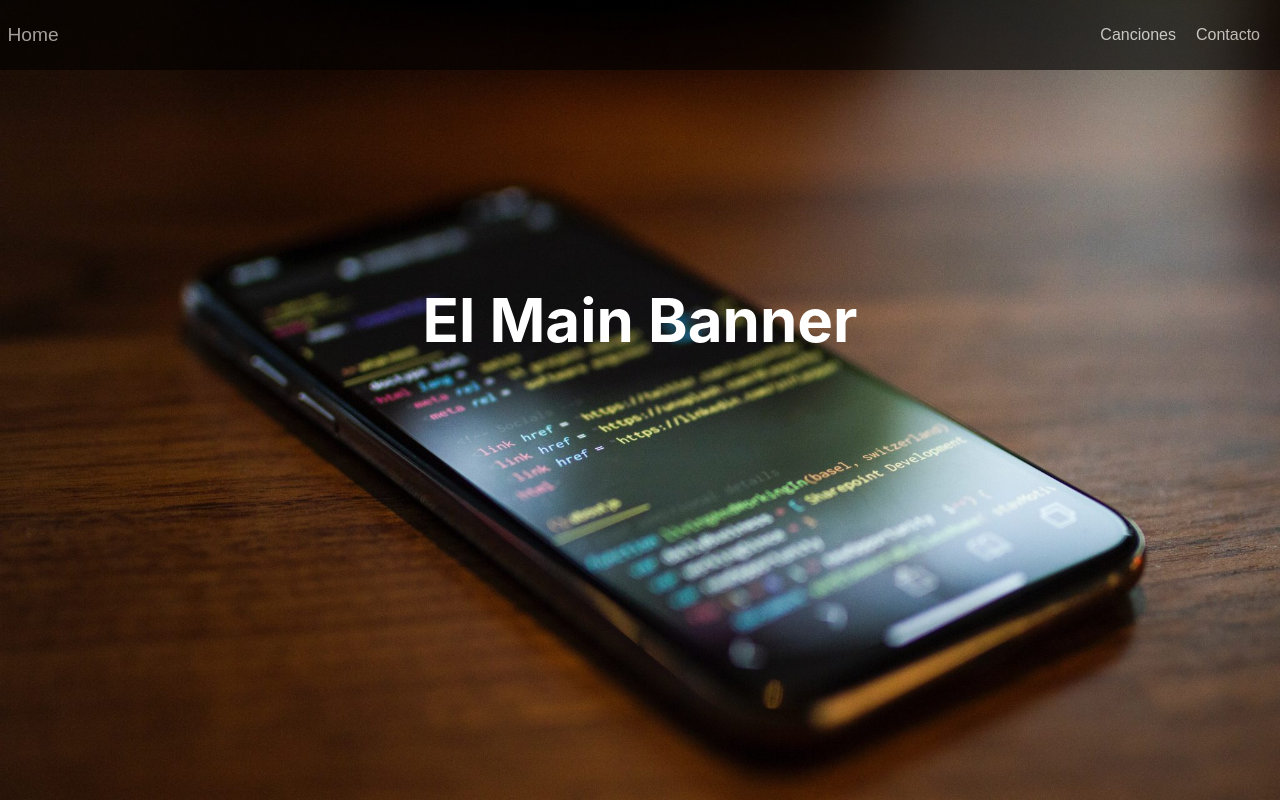
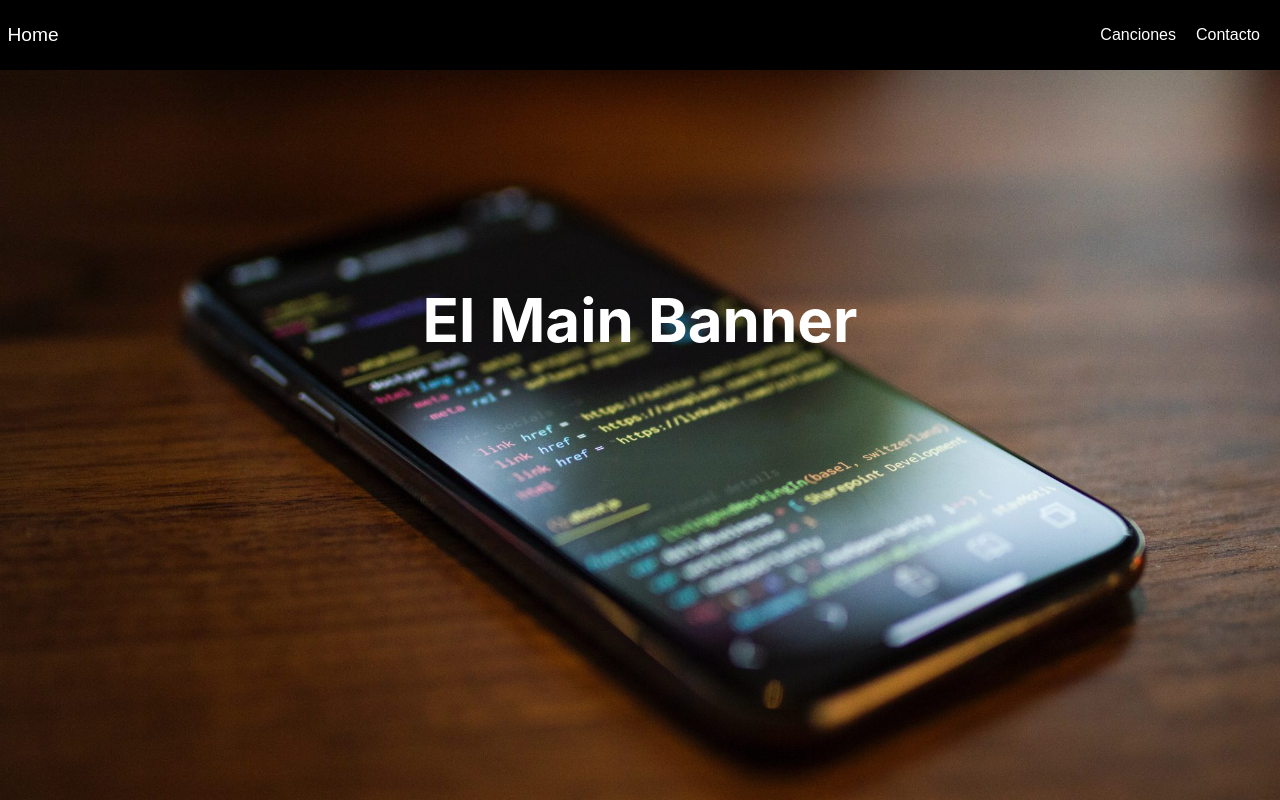
Before and after one commit to PabloCh95/landing-page-MCV, a React (Create React App) app in the folder cristo-es-vida/: page /#/ in a window 1280 px wide. Shown: the top 800 px of the page. Built offline with nearby package versions, Linux system fonts and the light colour scheme.

Commit message:
cambio de estilo navbar, opacity

```diff
--- a/cristo-es-vida/src/components/MenuTop/MenuTop.css
+++ b/cristo-es-vida/src/components/MenuTop/MenuTop.css
@@ -3,7 +3,7 @@
   width: 100%;
   height: 70px;
   background-color: #000;
-  opacity: 0.6;
+  /*opacity: 0.6;*/
 }
 .menu-top-wrapper {
   width: 100%;
@@ -95,7 +95,7 @@
     flex-direction: column;
     align-items: center;
     transition: 0.5s all ease;
-    /*opacity: 1;*/
+    opacity: 1 !important;
   }
   .menu-top-content li {
     width: 100% !important;
```
